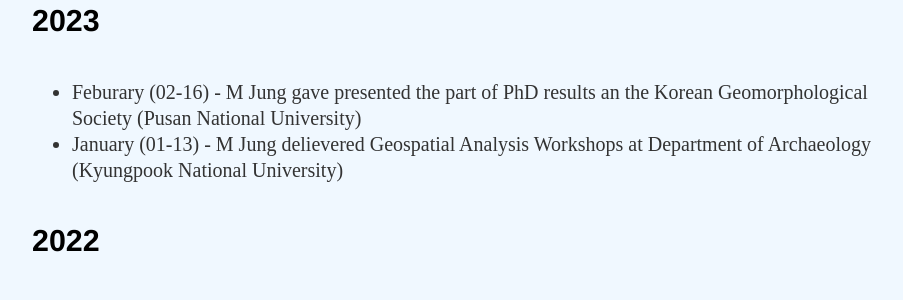
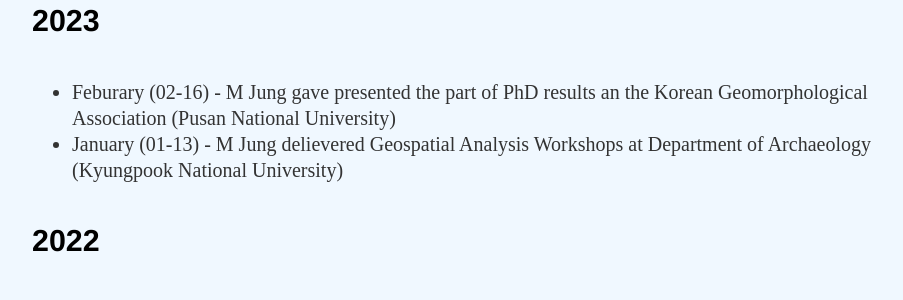
Before and after one commit to muyeoljung/muyeoljung.github.io, a Jekyll site: the page built from news/index.html, in a window 1280 px wide. Shown: the part 208-508 px from the top of the page, without its empty margins (160-1063 px from the left). Built offline with Jekyll 4.4.1, drawn with Linux system fonts in a browser that asks for light colours.

Commit message:
Update index.html

```diff
--- a/news/index.html
+++ b/news/index.html
@@ -27,7 +27,7 @@ img {
 
 	<h4>2023</h4>
 	<ul class="News_2023">
-		<li>Feburary (02-16) - M Jung gave presented the part of PhD results an the Korean Geomorphological Society (Pusan National University)</li>
+		<li>Feburary (02-16) - M Jung gave presented the part of PhD results an the Korean Geomorphological Association (Pusan National University)</li>
 		<li>January (01-13) - M Jung delievered Geospatial Analysis Workshops at Department of Archaeology (Kyungpook National University)</li>
 	</div>
 	<h4>2022</h4>
```
